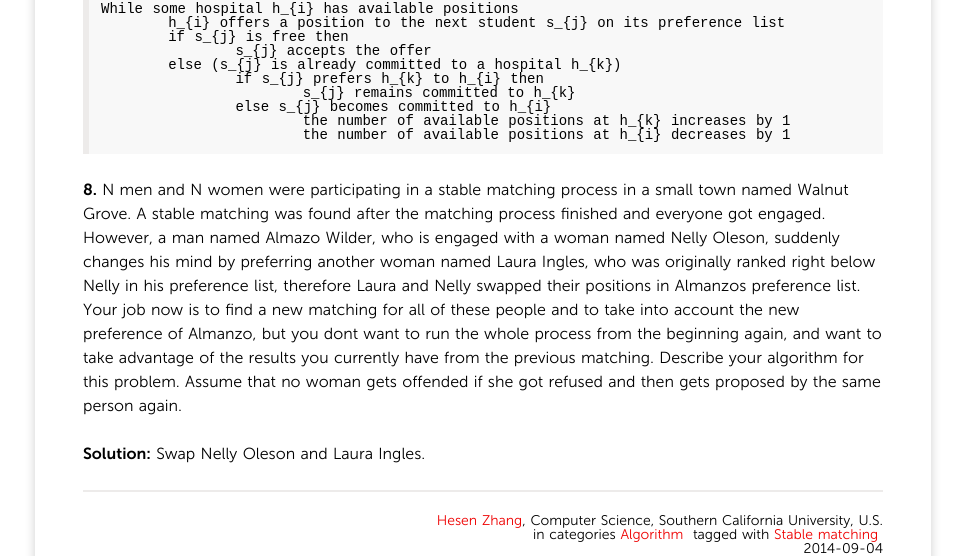
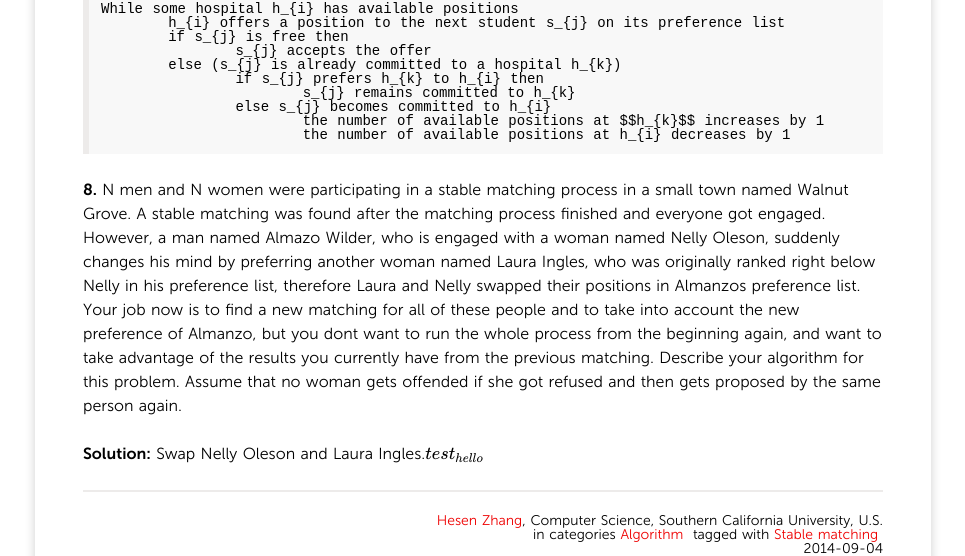
Before and after one commit to pineal/pineal.github.com, a Jekyll site: the page built from _posts/2014/2014-09-04-Stable-Matching-problems.md, in a window 1280 px wide and 900 px high, scrolled down 2789 px. Shown: the part 259-815 px from the top of the window, without its empty margins (157-1122 px from the left). Built offline with Jekyll 4.4.1, drawn with Linux system fonts in a browser that asks for light colours; nearby versions of some CDN libraries; Markdown is read by kramdown in place of the engine named in the settings; formulas are drawn with MathJax 3; comment, search, counter and statistics services are not loaded.

Commit message:
config and testMathJax

````diff
--- a/_config.yml
+++ b/_config.yml
@@ -1,4 +1,4 @@
-markdown: rdiscount
+markdown: redcarpet
 permalink: /:year/:month/:title/
 url: http://pineal.github.com
 author: Hesen Zhang
--- a/_layouts/post.html
+++ b/_layouts/post.html
@@ -57,6 +57,10 @@
   });
 })
 
+</script>
+
+<script type="text/javascript"
+    src="http://cdn.mathjax.org/mathjax/latest/MathJax.js?config=TeX-AMS-MML_HTMLorMML">
 </script>
 
 <style type="text/css">
--- a/_posts/2014/2014-09-04-Stable-Matching-problems.md
+++ b/_posts/2014/2014-09-04-Stable-Matching-problems.md
@@ -23,11 +23,11 @@
 
 **True.** Consider this situation:
 
-
 * m prefers w' to w
 * m' prefers w to w'
 * w prefers m to m'
 * w' prefers m' to m
+
 
 This is a perfect matching situation where two men are both happy and both women are unhappy. S includes (m,w') and (m',w). However, m and w both rank each other on their top of preference list. Nothing can stop (m, w) bing a pair, which indicates that situation is unstable.
 
@@ -96,10 +96,10 @@
 		if s_{j} prefers h_{k} to h_{i} then
 			s_{j} remains committed to h_{k}
 		else s_{j} becomes committed to h_{i}
-			the number of available positions at h_{k} increases by 1
+			the number of available positions at $$h_{k}$$ increases by 1
 			the number of available positions at h_{i} decreases by 1
 ```
 
 **8.** N men and N women were participating in a stable matching process in a small town named Walnut Grove. A stable matching was found after the matching process finished and everyone got engaged. However, a man named Almazo Wilder, who is engaged with a woman named Nelly Oleson, suddenly changes his mind by preferring another woman named Laura Ingles, who was originally ranked right below Nelly in his preference list, therefore Laura and Nelly swapped their positions in Almanzos preference list. Your job now is to find a new matching for all of these people and to take into account the new preference of Almanzo, but you dont want to run the whole process from the beginning again, and want to take advantage of the results you currently have from the previous matching. Describe your algorithm for this problem. Assume that no woman gets offended if she got refused and then gets proposed by the same person again.
 
-**Solution:** Swap Nelly Oleson and Laura Ingles.
+**Solution:** Swap Nelly Oleson and Laura Ingles.$$test_{hello}$$
````
